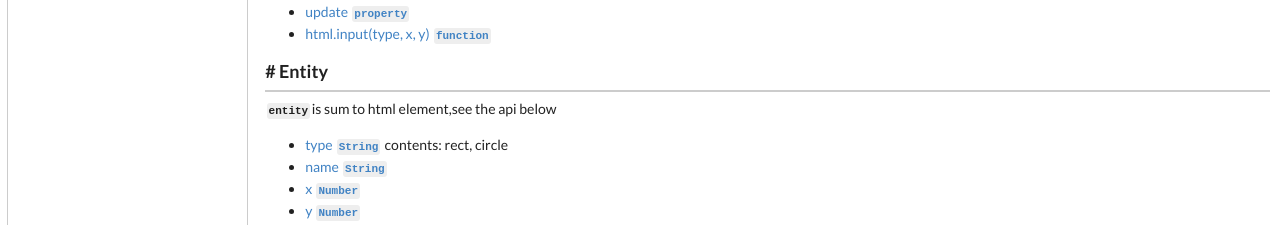
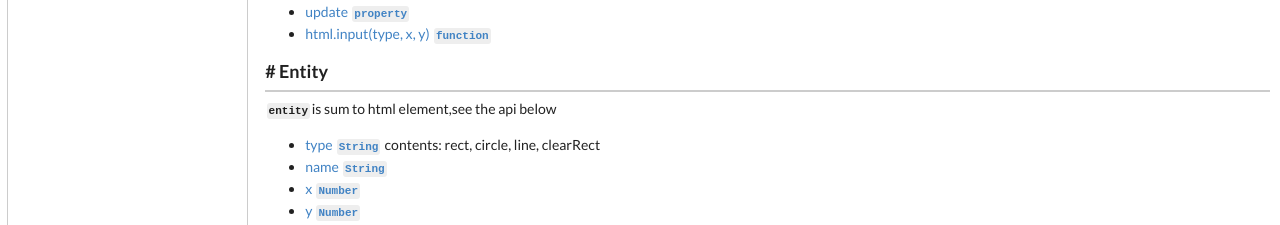
Before and after one commit to Muhammed-radin/mangojs, a plain HTML site: page index.html in a window 1280 px wide. Shown: the part 4460-4685 px from the top of the page. Drawn offline with nearby package versions, Linux system fonts and the light colour scheme.

Commit message:
update index.html

```diff
--- a/index.html
+++ b/index.html
@@ -247,7 +247,7 @@
           <hl>entity</hl>is sum to html element,see the api below
         </p>
         <ul>
-          <li><a href="#">type <hl>String</hl></a> contents: rect, circle</li>
+          <li><a href="#">type <hl>String</hl></a> contents: rect, circle, line, clearRect</li>
           <li><a href="#">name <hl>String</hl></a></li>
           <li><a href="#">x <hl>Number</hl></a></li>
           <li><a href="#">y <hl>Number</hl></a></li>
```
